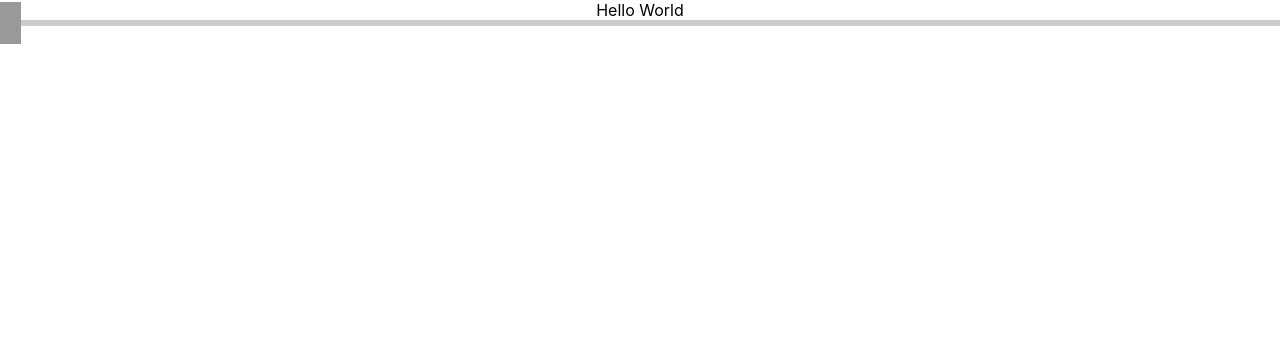
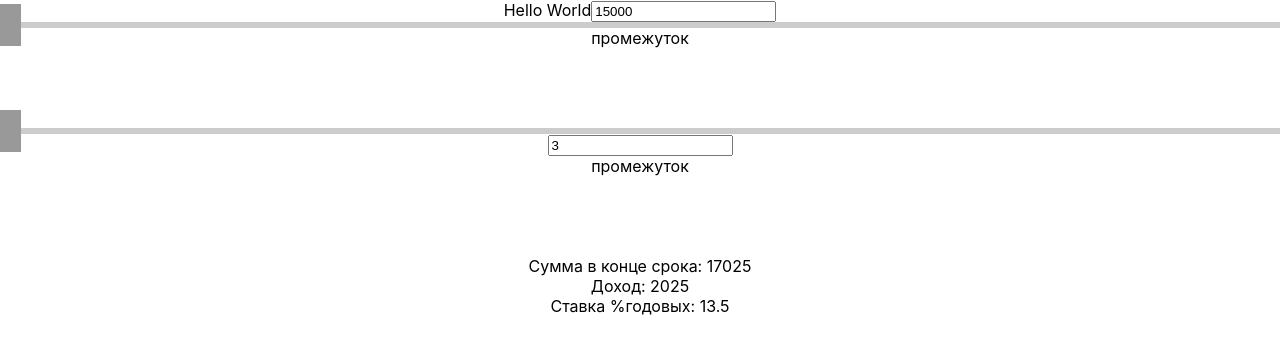
Before and after one commit to goldbearman/gange, a React (Create React App) app: page / in a window 1280 px wide. Shown: the top 354 px of the page. Built offline with nearby package versions, Linux system fonts and the light colour scheme.

Commit message:
arr work

```diff
--- a/src/App.js
+++ b/src/App.js
@@ -8,31 +8,43 @@ import SuperSimple from "./SuperSimple";
 
 function App() {
 
+    //Проценты
+    // const percent = props.percent || 13.5;  Eslint мозг делает
+    const percent = 13.5;
+
     const sumData = {
         step:1000,
         min:15000,
-        max:300000000
+        max:500000
     }
 
     const termData = {
-        step:1,
-        min:1,
-        max:36
+        step:6,
+        min:3,
+        max:9
     }
 
     const [sum, setSum] = useState(15000);
-    const [term, setTerm] = useState(1);
+    const [term, setTerm] = useState(3);
 
-    console.log(sum);
+    //Расчеты
+    const amountEnd = sum*(1+percent/100)
+    const income = sum*percent/100
 
     return (
         <div className="App">
             Hello World
+            <input type="text" value={sum} onChange={(event)=>setSum(event.target.value)}/>
             <RangeSimple value={sum} onChange={(val)=>setSum(val)} step={sumData.step} min={sumData.min} max={sumData.max}/>
-            {/*<RangeSimple value={term} onChange={(event)=>setTerm(event.target.value)} step={termData.step} min={termData.min} max={termData.max}/>*/}
-            {/*<input type={"range"} value={term} onChange={(event)=>setTerm(event.target.value)} step={termData.step} min={termData.min} max={termData.max}/>*/}
-            {/*<input type={"text"} value={term} onChange={(event)=>setTerm(event.target.value)}/>*/}
-            {/*<SuperSimple/>*/}
+            <div style={{height: "100px"}}>промежуток</div>
+            <RangeSimple value={term} onChange={(val)=>setTerm(val)} step={termData.step} min={termData.min} max={termData.max}/>
+            <input type={"text"} value={term} onChange={(event)=>setTerm(event.target.value)}/>
+            <div style={{height: "100px"}}>промежуток</div>
+            <div>Сумма в конце срока: {amountEnd}</div>
+            <div>Доход: {income}</div>
+            <div>Ставка %годовых: {percent}</div>
+
+
         </div>
     );
 }
--- a/src/RangeSimple.js
+++ b/src/RangeSimple.js
@@ -13,7 +13,7 @@ export default function RangeSimple(props) {
             min={min}
             max={max}
             values={[value]}
-            onChange={([el]) => onChange([el])}
+            onChange={([el]) => onChange(el)}
             renderTrack={({ props, children }) => (
                 <div
                     {...props}
```
